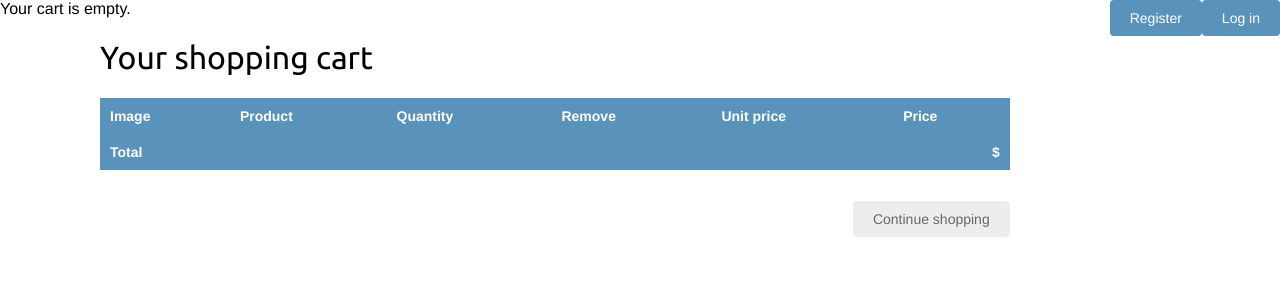
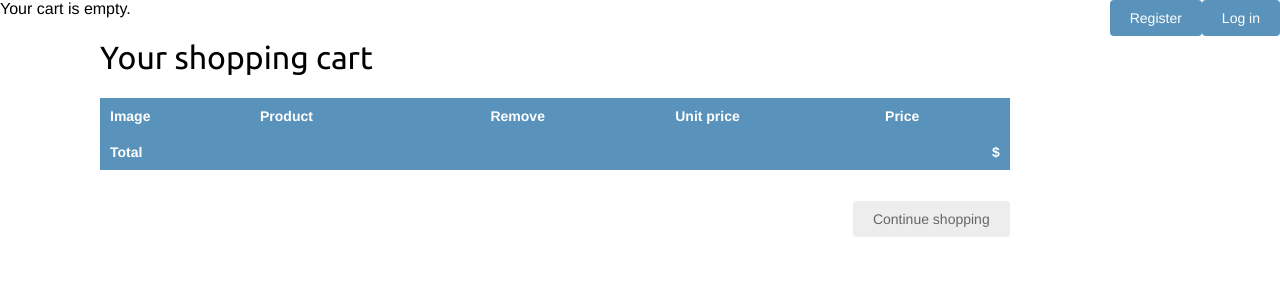
Before and after one commit to akuatiko95/DjangoWebShop, a Django app: template cart/templates/cart/detail.html in a window 1280 px wide. Shown: the part 41-341 px from the top of the page. Run offline with Django 3.2, Linux system fonts and the light colour scheme; the template is opened without the code that fills it, so the values that code supplies are empty.

Commit message:
Column deleted

```diff
--- a/cart/templates/cart/detail.html
+++ b/cart/templates/cart/detail.html
@@ -12,7 +12,7 @@
             <tr>
                 <th>Image</th>
                 <th>Product</th>
-                <th>Quantity</th>
+                <th></th>
                 <th>Remove</th>
                 <th>Unit price</th>
                 <th>Price</th>
@@ -29,12 +29,7 @@
                         </td>
                         <td>{{ product.name }}</td>
                         <td>
-                            <form action="{% url "cart:cart_add" product.id %}" method="post">
-                                {{ item.update_quantity_form.quantity }}
-                                {{ item.update_quantity_form.update }}
-                                <input type="submit" value="Update">
-                                {% csrf_token %}
-                            </form>
+
                         </td>
                         <td><a href="{% url "cart:cart_remove" product.id %}">Remove</a></td>
                         <td class="num">${{ item.price }}</td>
```
Also changed, not shown: db.sqlite3.
